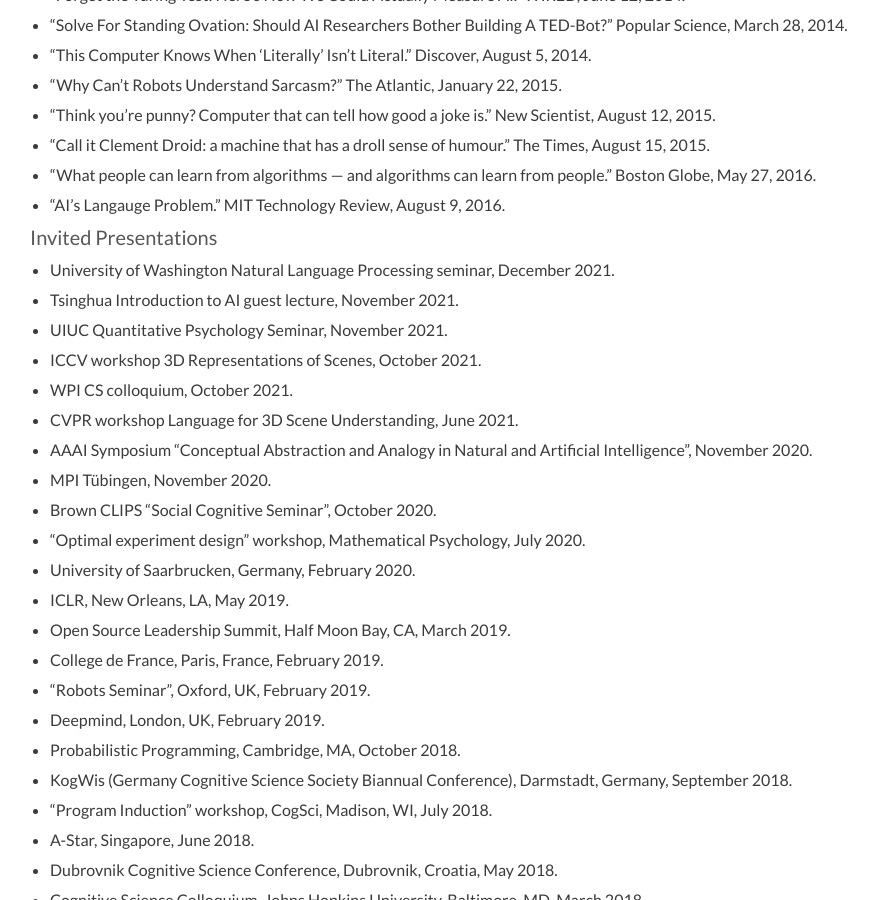
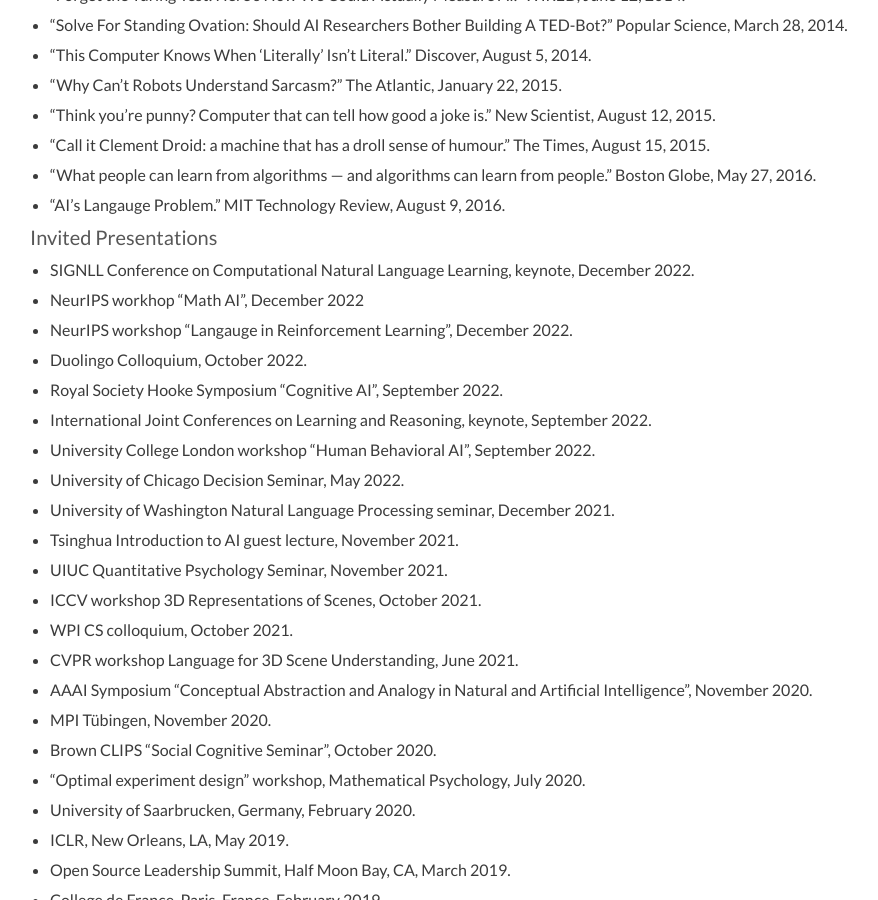
Before and after one commit to stanford-cocolab/cocolab.stanford.edu, a Jekyll site: the page built from ndg-cv.md, in a window 1280 px wide and 900 px high, scrolled down 3453 px. Shown: the whole window, without its empty margins (170-1048 px from the left). Built offline with Jekyll 4.4.1, drawn with Linux system fonts in a browser that asks for light colours; a script that is not in the unit is left out.

Commit message:
updates to cv

```diff
--- a/ndg-cv.md
+++ b/ndg-cv.md
@@ -216,6 +216,22 @@
 
 
 ## Invited Presentations
+
+* SIGNLL Conference on Computational Natural Language Learning, keynote, December 2022.
+
+* NeurIPS workhop "Math AI", December 2022
+
+* NeurIPS workshop "Langauge in Reinforcement Learning", December 2022.
+
+* Duolingo Colloquium, October 2022.
+
+* Royal Society Hooke Symposium "Cognitive AI", September 2022.
+
+* International Joint Conferences on Learning and Reasoning, keynote, September 2022.
+
+* University College London workshop "Human Behavioral AI", September 2022.
+
+* University of Chicago Decision Seminar, May 2022.
 
 * University of Washington Natural Language Processing seminar, December 2021.
 
```
